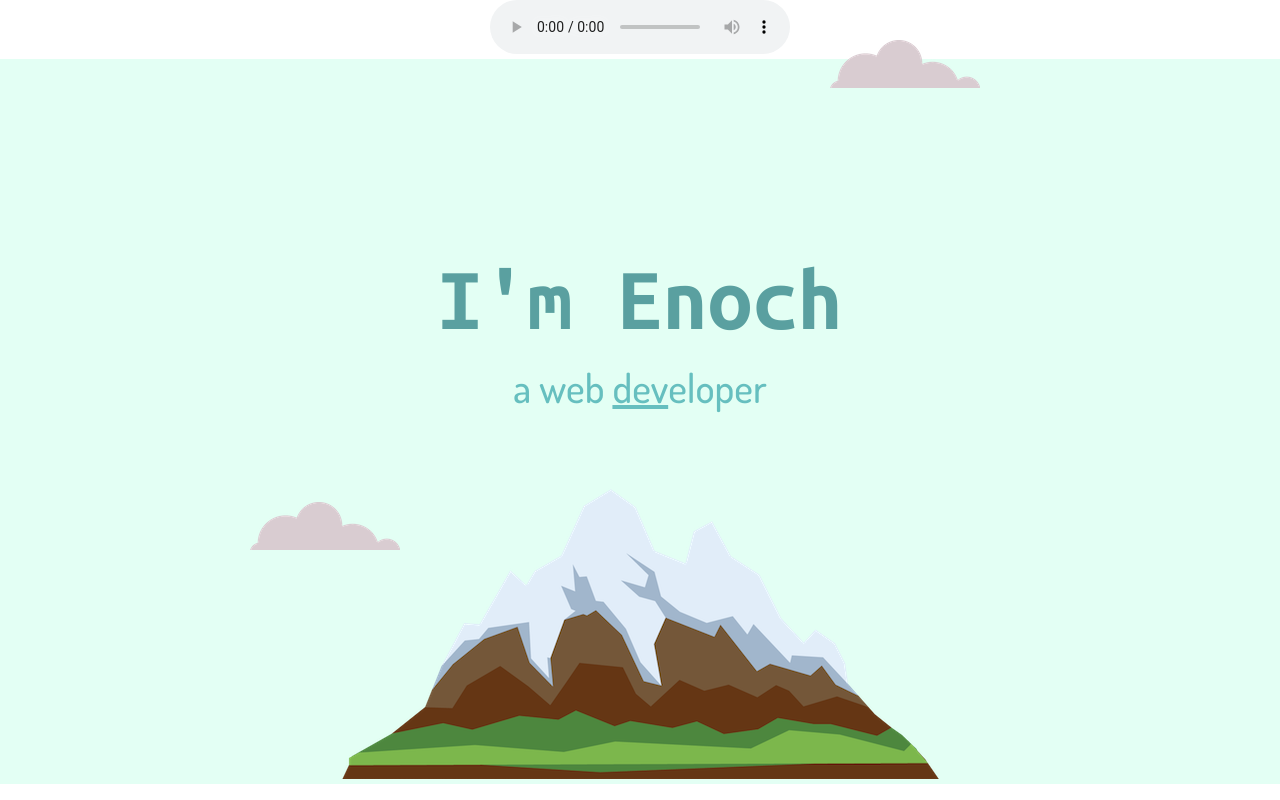
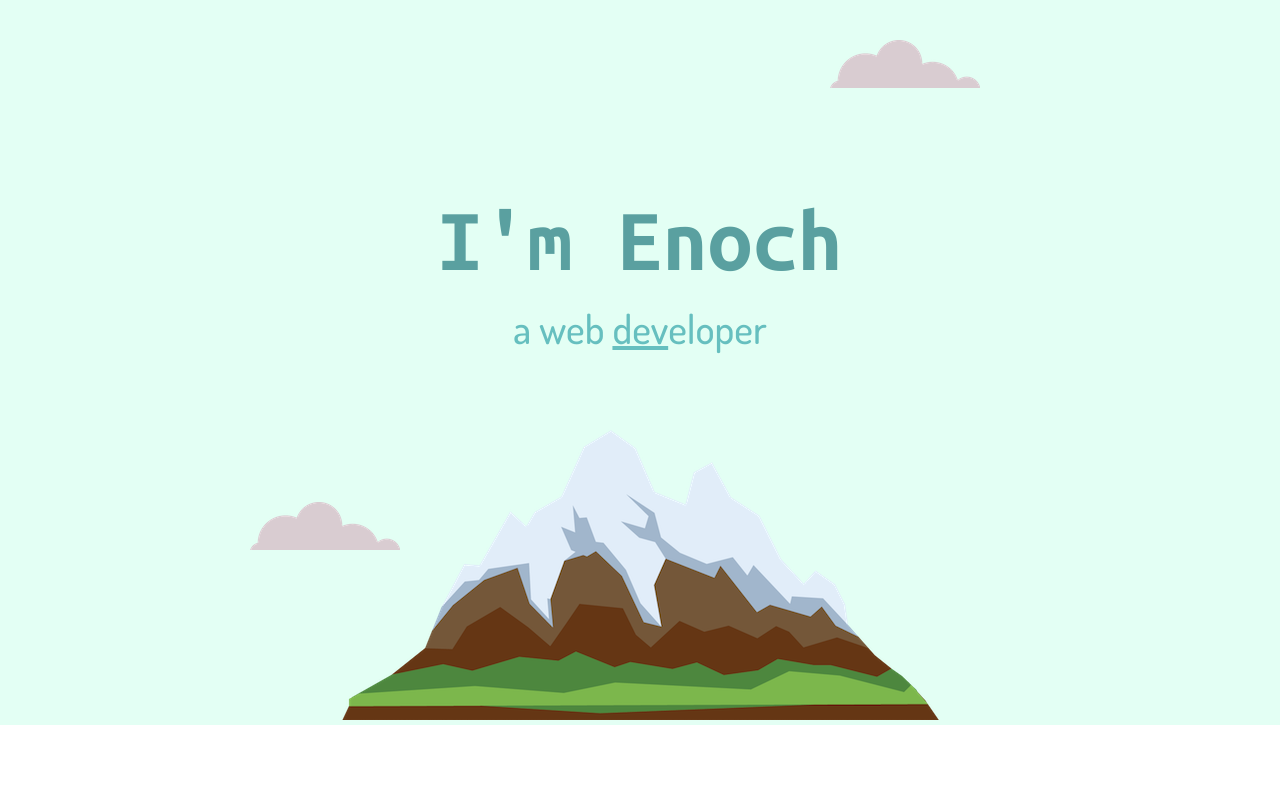
Before and after one commit to dreycoder/mm, a plain HTML site: page index.html in a window 1280 px wide. Shown: the top 800 px of the page. Drawn offline with Linux system fonts and the light colour scheme.

Commit message:
Update index.html

```diff
--- a/index.html
+++ b/index.html
@@ -12,10 +12,6 @@
 </head>
 
 <body>
-   <audio controls autoplay loop>
-        <source src="My%20Video1.mp3" type="audio/mpeg">
-            Your browser does not support the audio element.
-        </audio>
     <div class="st-container">
         <img class="top-cloud" src="images/cloud.png" alt="cloud-image">
         <h1>I'm Enoch</h1>
```
